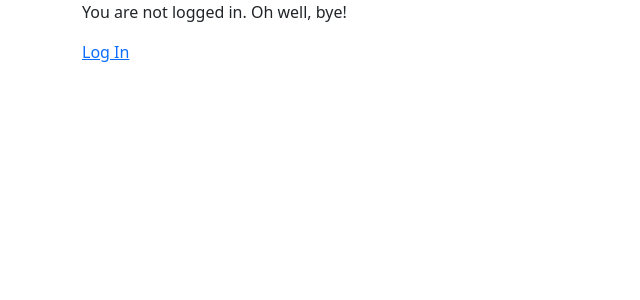
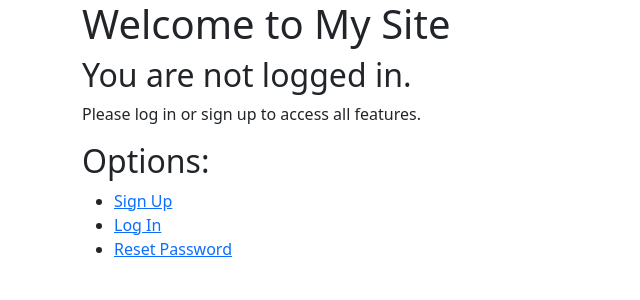
Before and after one commit to codegorilla/portal, a Django app: page / in a window 1280 px wide. Shown: the top 300 px of the page, without its empty margins (0-640 px from the left). Run offline with Django 5.2, Linux system fonts and the light colour scheme.

Commit message:
Final allauth tutorial

```diff
--- a/djangotutorial/templates/home.html
+++ b/djangotutorial/templates/home.html
@@ -3,15 +3,22 @@
 {% block title %}Home{% endblock %}
 
 {% block content %}
+<h1>Welcome to My Site</h1>
 {% if user.is_authenticated %}
-Hi {{ user.username }}!
-<p><a href="{% url 'password_change' %}">Password Change</a></p>
-<form action="{% url 'logout' %}" method="post">
-    {% csrf_token %}
-    <button type="submit" class="btn btn-primary">Log Out</button>
-</form>
+    <h2>Welcome {{ user.username }}!</h2>
+    <p>You  are currently logged in.</p>
+    <p><a href="{% url 'account_logout' %}">Log Out</a></p>
 {% else %}
-<p>You are not logged in. Oh well, bye!</p>
-<a href="{% url 'account_login' %}">Log In</a>
+    <h2>You  are not logged in.</h2>
+    <p>Please log in or sign up to access all features.</p>
 {% endif %}
+
+<h2>Options:</h2>
+<ul>
+  {% if not user.is_authenticated %}
+    <li><a href="{% url 'account_signup' %}">Sign Up</a></li>
+    <li><a href="{% url 'account_login' %}">Log In</a></li>
+  {% endif %}
+  <li><a href="{% url 'account_reset_password' %}">Reset Password</a></li>
+</ul>
 {% endblock %}
```
Also changed, not shown: 1 other file.
